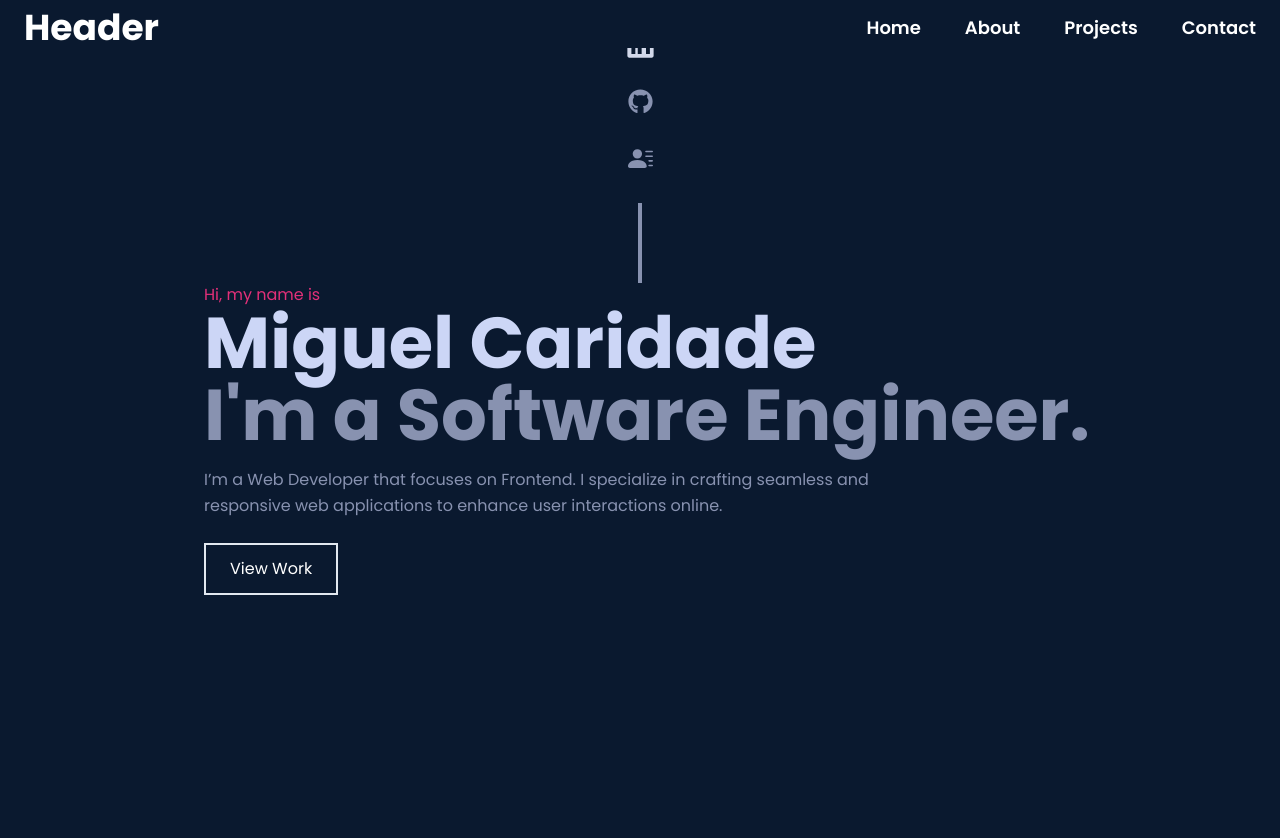
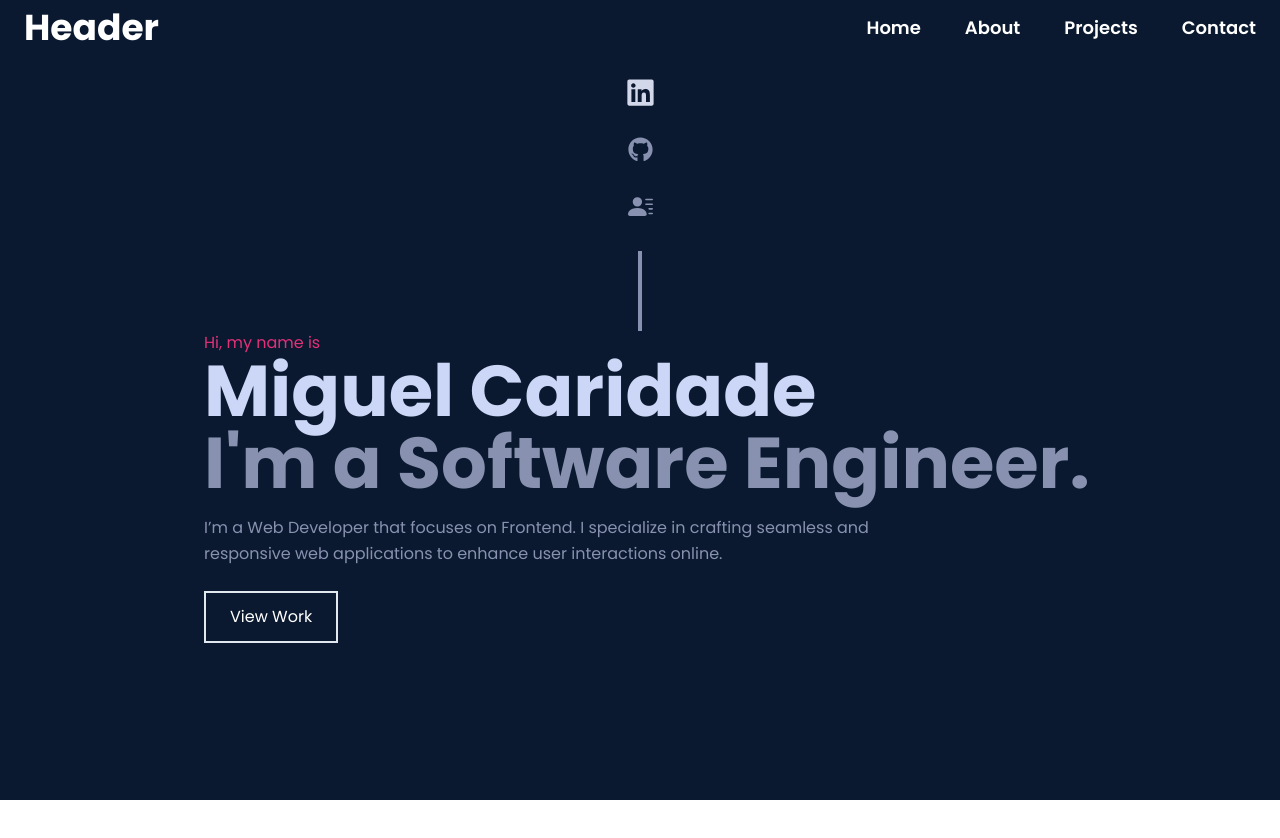
Before and after one commit to mik-dmi/Portfolio, a Next.js app: page / in a window 1280 px wide. Shown: the top 838 px of the page. Built offline with nearby package versions, Linux system fonts and the light colour scheme.

Commit message:
Some progress on the transistion

```diff
--- a/app/components/Header.tsx
+++ b/app/components/Header.tsx
@@ -18,8 +18,8 @@ const Header = () => {
   const pathname = usePathname();
   const [toggle, setToggle] = useState(false);
   return (
-    <header className='bg-[#0a192f]  pt-[0.5rem]'>
-      <div className='flex items-center justify-between mx-auto max-w-2xl px-4 sm:px-6 lg:max-w-7xl'>
+    <header className=' pt-[0.5rem]'>
+      <div className='flex items-center justify-between '>
         <Link href="/">
           <h1 className='text-4xl text-white font-bold'>Header</h1>
         </Link>
--- a/app/components/Hero.tsx
+++ b/app/components/Hero.tsx
@@ -6,6 +6,7 @@ import {
 } from 'react-icons/fa';
 import { BsFillPersonLinesFill } from 'react-icons/bs';
 import { useTransform, useScroll, motion } from 'framer-motion';
+import Header from './Header';
 
 
 const Hero = () => {
@@ -37,15 +38,17 @@ const Hero = () => {
 
 
   return (
-    <div ref={targetRef} className='relative h-[800vh]'>
-        <div className=' w-full flex h-screen          sticky top-0   '>
+    <div ref={targetRef} className='relative h-[300vh]'>
+        <div className=' w-full  flex h-screen        sticky top-0   '>
           <motion.div
-          className='relative h-full w-full origen-center'
+          className='relative h-full w-full  bg-[#0a192f] origen-center'
           style={{
             rotate,
             scale
           }}
           >
+            <div className='mx-auto max-w-2xl px-4 sm:px-6 lg:max-w-7xl '>
+              <Header/>
               <div className=' flex  flex-col justify-end left-0 items-center  '>
                 <ul>
                   {socialLinks.map((link, index) => (
@@ -86,6 +89,7 @@ const Hero = () => {
                   </div>
 
               </div>
+            </div>
           </motion.div>
 
         </div>
--- a/app/layout.tsx
+++ b/app/layout.tsx
@@ -27,7 +27,7 @@ export default function RootLayout({
       <body className={poppins.variable}>
 
 
-      <Header />
+
       {children}
       </body>
     </html>
--- a/app/page.tsx
+++ b/app/page.tsx
@@ -1,16 +1,22 @@
 import About from "./components/About";
+import Header from "./components/Header";
 import Hero from "./components/Hero";
 import Project from "./components/Projects";
 
 export default function Home() {
   return (
-    <div className="bg-[#0a192f]  h-screen absolute top-0 -z-10 w-full">
-      <div className=" bg-[#0a192f] mx-auto max-w-2xl px-4 sm:px-6 lg:max-w-7xl relative">
-        <Hero/>
+    <div className="">
+
+
+
+
+            <Hero/>
+
+
         <div className=" mx-auto max-w-2xl px-4 sm:px-6 lg:max-w-7xl">
           <About/>
           <Project/>
-        </div>
+
       </div>
     </div>
   )
```
Lines whose indentation alone changed are shown as unchanged.
